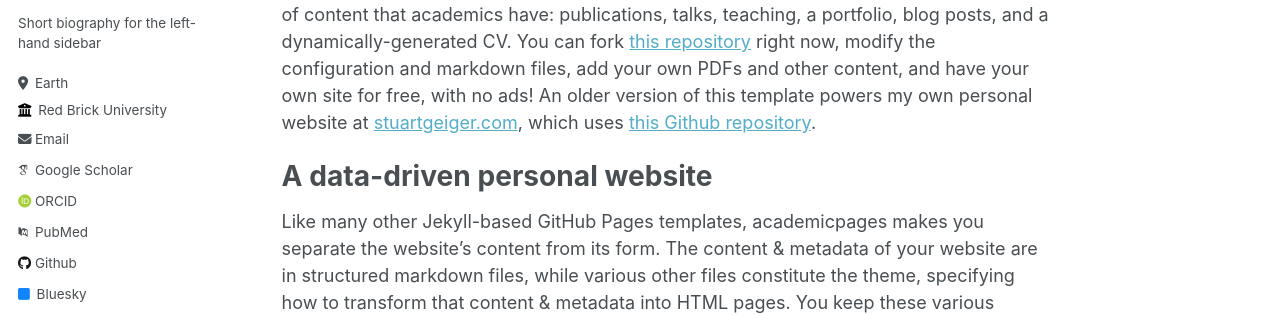
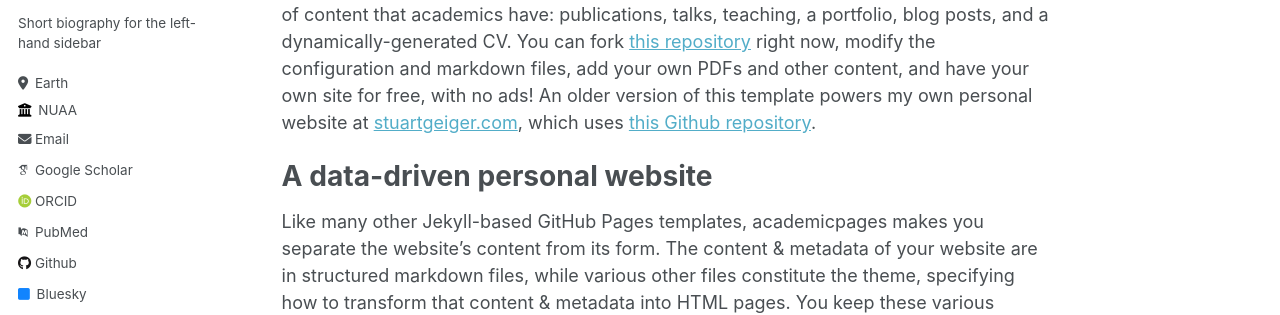
Before and after one commit to yumeeng999/stubbornvehicle.github.io, a Jekyll site: the page built from _pages/about.md, in a window 1280 px wide. Shown: the part 290-605 px from the top of the page. Built offline with Jekyll 4.4.1, drawn with Linux system fonts in a browser that asks for light colours; some web fonts are replaced.

Commit message:
Update _config.yml

```diff
--- a/_config.yml
+++ b/_config.yml
@@ -26,7 +26,7 @@ author:
   pronouns         : # example: "she/her"
   bio              : "Short biography for the left-hand sidebar"
   location         : "Earth"
-  employer         : "Red Brick University"
+  employer         : "NUAA"
   uri              : # URL
   email            : "none@example.org"
 
```
